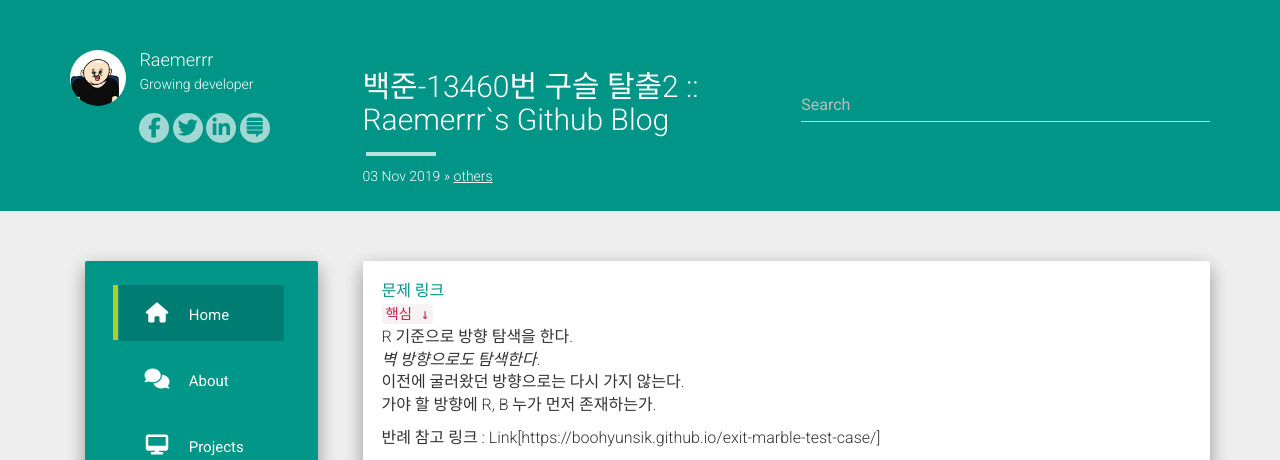
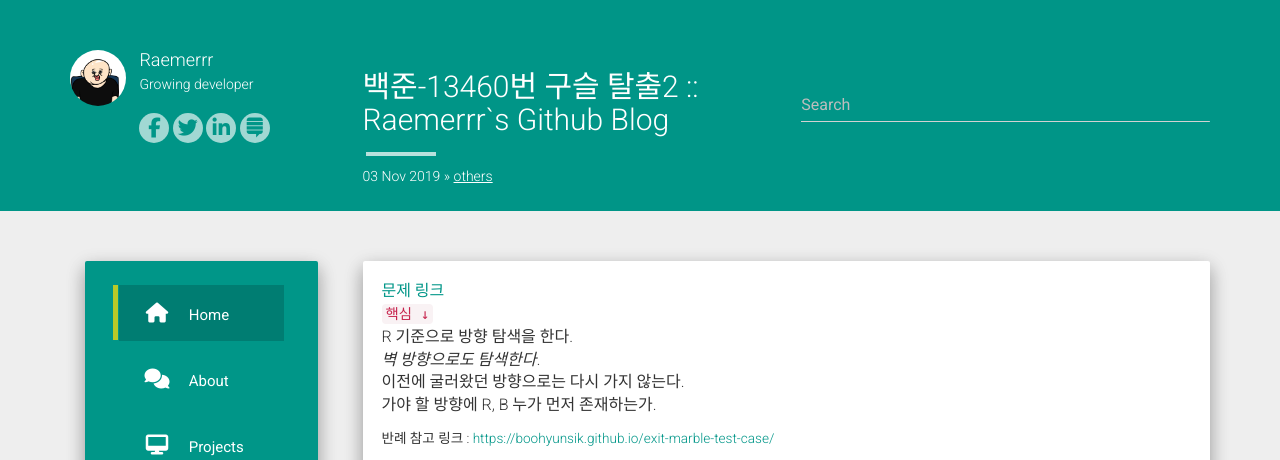
Before and after one commit to Raemerrr/raemerrr.github.io, a Jekyll site: the page built from _posts/2019-11-03-boj-13460_구슬탈출2.md, in a window 1280 px wide, cut to the strip 0-460 px from the top of the page. Built offline with Jekyll 4.4.1, drawn with Linux system fonts in a browser that asks for light colours; nearby versions of some CDN libraries; comment, search, counter and statistics services are not loaded.

Commit message:
구슬 탈출2 반례 주소 오류 수정

```diff
--- a/_posts/2019-11-03-boj-13460_구슬탈출2.md
+++ b/_posts/2019-11-03-boj-13460_구슬탈출2.md
@@ -11,6 +11,6 @@ R 기준으로 방향 탐색을 한다.
 이전에 굴러왔던 방향으로는 다시 가지 않는다.
 가야 할 방향에 R, B 누가 먼저 존재하는가.
 
-반례 참고 링크 : Link[https://boohyunsik.github.io/exit-marble-test-case/]
+<p><small>반례 참고 링크 : <a href="https://boohyunsik.github.io/exit-marble-test-case/" target="_blank">https://boohyunsik.github.io/exit-marble-test-case/</a></small></p>
 
 <script src="https://gist.github.com/Raemerrr/277a5984c2373a4533baef07279001ac.js"></script>
```
